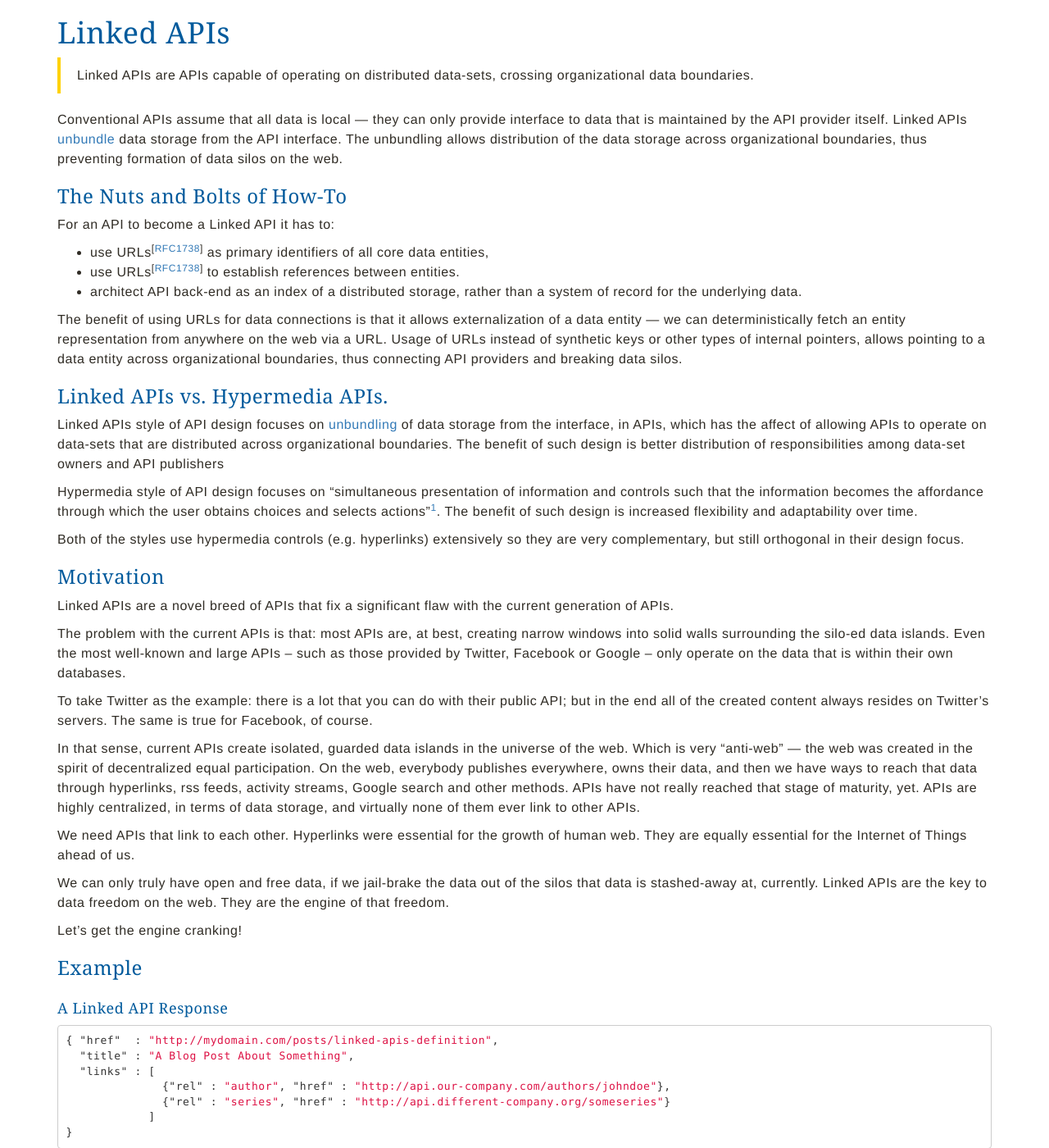
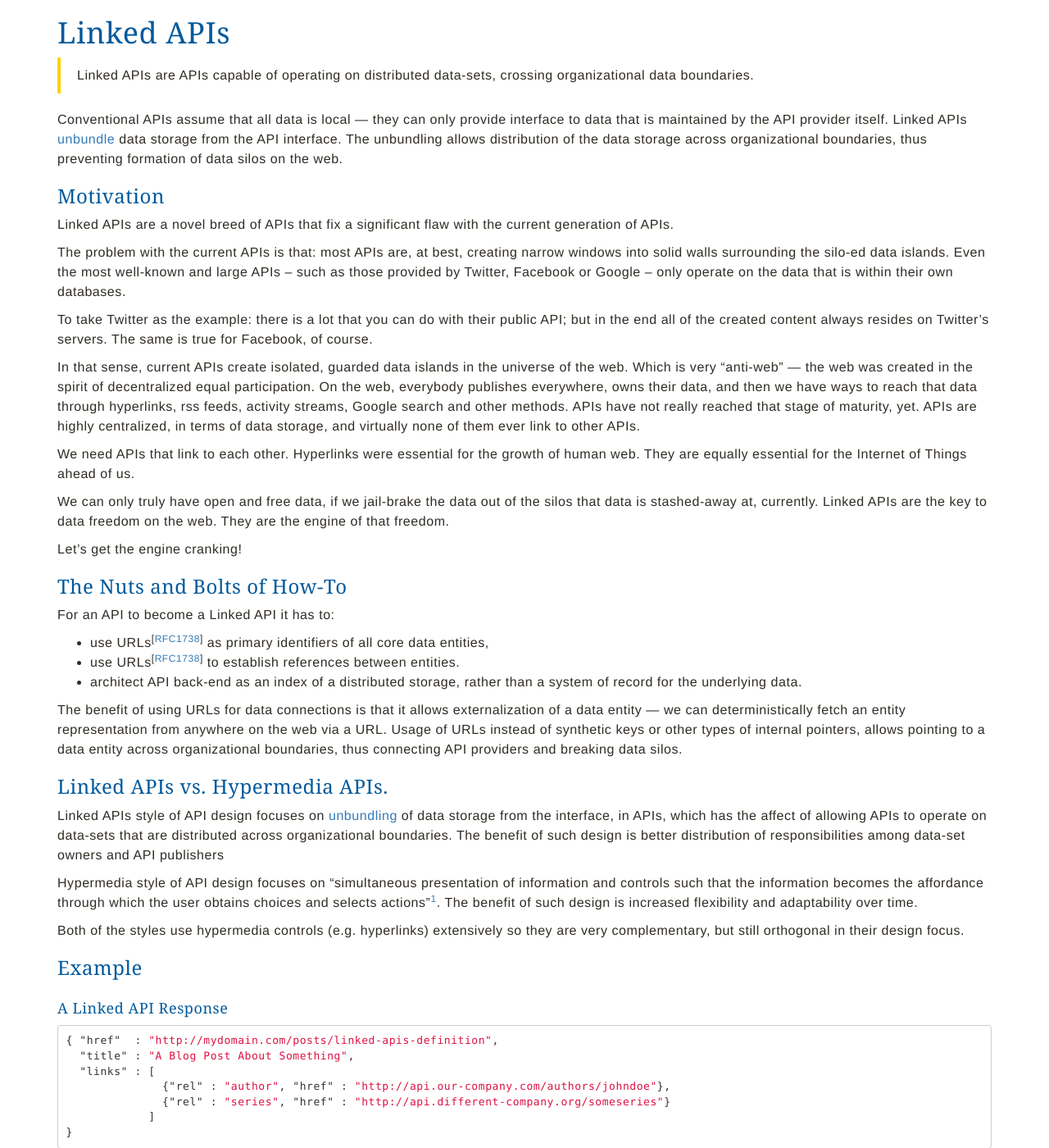
Before and after one commit to inadarei/linkedapis, a Jekyll site: the page built from index.md, in a window 1280 px wide and 1400 px high. Shown: the whole window at 82% size. Built offline with Jekyll 4.4.1, drawn with Linux system fonts in a browser that asks for light colours; nearby versions of some CDN libraries; Markdown is read by kramdown in place of the engine named in the settings; comment, search, counter and statistics services are not loaded; part of the change alters nothing that is shown; some of the changed text lies outside the part shown.

Commit message:
formatting changes

```diff
--- a/index.md
+++ b/index.md
@@ -8,6 +8,23 @@ title: Linked APIs
 > Linked APIs are APIs capable of operating on distributed data-sets, crossing organizational data boundaries.
 
 Conventional APIs assume that all data is local — they can only provide interface to data that is maintained by the API provider itself. Linked APIs [unbundle](http://www.vox.com/2014/6/24/5840248/the-powerful-economic-principle-behind-yo) data storage from the API interface. The unbundling allows distribution of the data storage across organizational boundaries, thus preventing formation of data silos on the web.
+
+### Motivation
+
+Linked APIs are a novel breed of APIs that fix a significant flaw with the current generation of APIs.
+
+The problem with the current APIs is that: most APIs are, at best, creating narrow windows into solid walls surrounding the silo-ed data islands. Even the most well-known and large APIs – such as those provided by Twitter, Facebook or Google – only operate on the data that is within their own databases.
+
+To take Twitter as the example: there is a lot that you can do with their public API; but in the end all of the created content always resides on Twitter's servers. The same is true for Facebook, of course.
+
+In that sense, current APIs create isolated, guarded data islands in the universe of the web. Which is very "anti-web" — the web was created in the spirit of decentralized equal participation. On the web, everybody publishes everywhere, owns their data, and then we have ways to reach that data through hyperlinks, rss feeds, activity streams, Google search and other methods. APIs have not really reached that stage of maturity, yet. APIs are highly centralized, in terms of data storage, and virtually none of them ever link to other APIs.
+
+We need APIs that link to each other. Hyperlinks were essential for the growth of human web. They are equally essential for the Internet of Things ahead of us.
+
+We can only truly have open and free data, if we jail-brake the data out of the silos that data is stashed-away at, currently. Linked APIs are the key to data freedom on the web. They are the engine of that freedom.
+
+Let's get the engine cranking!
+
 
 ### The Nuts and Bolts of How-To
 
@@ -26,22 +43,6 @@ Linked APIs style of API design focuses on [unbundling](http://www.vox.com/2014/
 Hypermedia style of API design focuses on "simultaneous presentation of information and controls such that the information becomes the affordance through which the user obtains choices and selects actions"<sup><a href="#fn1" id="ref1">1</a></sup>. The benefit of such design is increased flexibility and adaptability over time.
 
 Both of the styles use hypermedia controls (e.g. hyperlinks) extensively so they are very complementary, but still orthogonal in their design focus.
-
-### Motivation
-
-Linked APIs are a novel breed of APIs that fix a significant flaw with the current generation of APIs.
-
-The problem with the current APIs is that: most APIs are, at best, creating narrow windows into solid walls surrounding the silo-ed data islands. Even the most well-known and large APIs – such as those provided by Twitter, Facebook or Google – only operate on the data that is within their own databases.
-
-To take Twitter as the example: there is a lot that you can do with their public API; but in the end all of the created content always resides on Twitter's servers. The same is true for Facebook, of course.
-
-In that sense, current APIs create isolated, guarded data islands in the universe of the web. Which is very "anti-web" — the web was created in the spirit of decentralized equal participation. On the web, everybody publishes everywhere, owns their data, and then we have ways to reach that data through hyperlinks, rss feeds, activity streams, Google search and other methods. APIs have not really reached that stage of maturity, yet. APIs are highly centralized, in terms of data storage, and virtually none of them ever link to other APIs.
-
-We need APIs that link to each other. Hyperlinks were essential for the growth of human web. They are equally essential for the Internet of Things ahead of us.
-
-We can only truly have open and free data, if we jail-brake the data out of the silos that data is stashed-away at, currently. Linked APIs are the key to data freedom on the web. They are the engine of that freedom.
-
-Let's get the engine cranking!
 
 ### Example
 
@@ -135,6 +136,12 @@ If you find a typo, or have a suggestion about this document, please either subm
 
 ------------------------
 
+#### Contributors
+
+- [Mike Amundsen](https://twitter.com/mamund)
+
+------------------------
+
 #### References
 
 <sup id="fn1">1.</sup> Roy T. Fielding [Architectural Styles and
@@ -143,5 +150,3 @@ the Design of Network-based Software Architectures](http://www.ics.uci.edu/~fiel
 -----------------------
 
 <a rel="license" href="http://creativecommons.org/licenses/by/4.0/"><img alt="Creative Commons License" style="border-width:0" src="https://i.creativecommons.org/l/by/4.0/80x15.png" /></a><br /><span xmlns:dct="http://purl.org/dc/terms/" href="http://purl.org/dc/dcmitype/Text" property="dct:title" rel="dct:type">Linked APIs Definition</span> was originally coined by <a xmlns:cc="http://creativecommons.org/ns#" href="https://twitter.com/inadarei" property="cc:attributionName" rel="cc:attributionURL">Irakli Nadareishvili</a>  and is licensed under a <a rel="license" href="http://creativecommons.org/licenses/by/4.0/">Creative Commons Attribution 4.0 International License</a>.
-
-Contributors: [Mike Amundsen](https://twitter.com/mamund)
```
